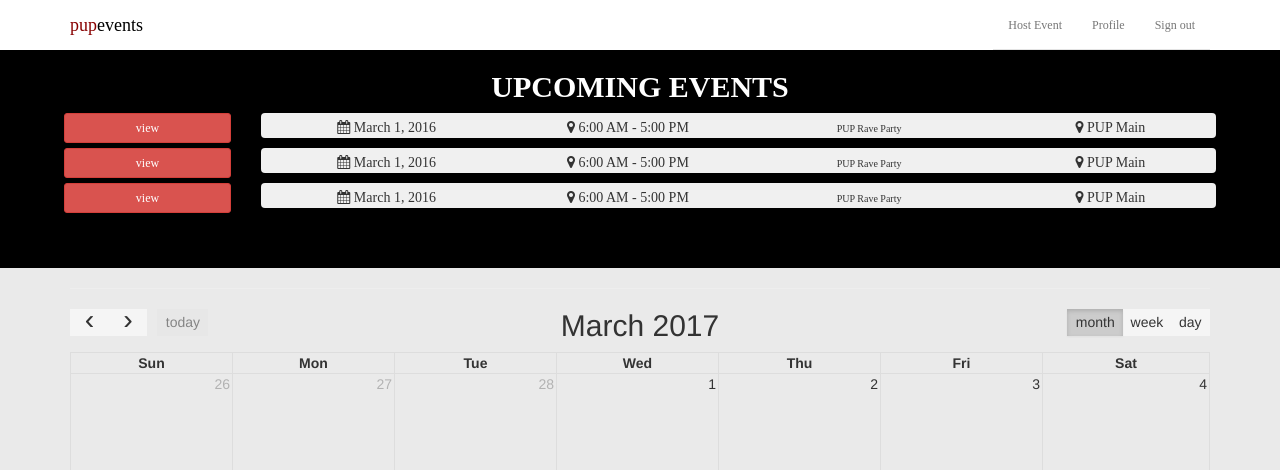
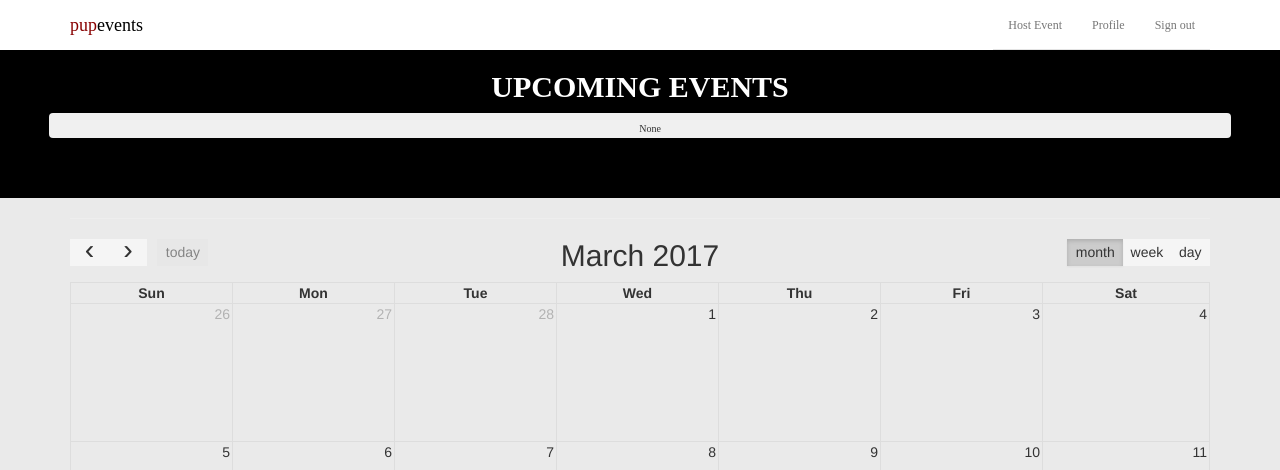
Before and after one commit to jedidiahgarcia/PUPevents, a Flask app: template templates/home/index.html in a window 1280 px wide. Shown: the top 470 px of the page. Run offline with Flask 2, Linux system fonts and the light colour scheme; the template is opened without the code that fills it, so the values that code supplies are empty; some libraries are stand-ins or nearby versions.

Commit message:
updating app.py and homepage

```diff
--- a/app.py
+++ b/app.py
@@ -30,7 +30,6 @@ def default():
             data = cur.fetchall()
 
             for datum in data:
-                print(datum)
                 event = {}
                 event['title'] = datum[0]
                 event['date'] = datum[1]
@@ -113,8 +112,44 @@ def create():
 @app.route('/home')
 def home():
     events = []
+    upcoming = []
 
     if 'user_id' in session:
+        try:
+            con = mysql.connection
+            cur = con.cursor()
+            cur.callproc('getNextThree')
+            data = cur.fetchall()
+
+            for datum in data:
+                event = {}
+                event['id'] = datum[5]
+                event['title'] = datum[0]
+                event['date'] = datum[1]
+
+                hours, remainder = divmod(datum[2].seconds, 3600)
+                minutes, seconds = divmod(remainder, 60)
+                starttime = '%02d:%02d' % (hours, minutes)
+
+                event['starttime'] = starttime
+
+                hours, remainder = divmod(datum[3].seconds, 3600)
+                minutes, seconds = divmod(remainder, 60)
+                endtime = '%02d:%02d' % (hours, minutes)
+
+                event['endtime'] = endtime
+
+                event['location'] = datum[4]
+                upcoming.append(event)
+
+        except Exception as e:
+            con.rollback()
+            return e
+
+        finally:
+            cur.close()
+
+        #############################################################################################################
         try:
             con = mysql.connection
             cur = con.cursor()
@@ -145,7 +180,7 @@ def home():
         finally:
             cur.close()
 
-        return render_template('home/index.html', event = events)
+        return render_template('home/index.html', event = events, next = upcoming)
     else:
         return redirect('/')
 
--- a/templates/home/index.html
+++ b/templates/home/index.html
@@ -222,98 +222,58 @@
 				</span>
 			</h2>
 
+			{% if next is defined %}
+
+		    	{% for item in next %}
 				    <div class="row">
 						<div class="col-md-2">
+							<a href=" view/event/{{ item['id']}} ">
 								<button type="button" class="btn btn-sm btn-danger">
 									view
 								</button>
+							</a>
 						</div>
 						<div class="col-md-10">
 							<div class="event-teaser-2">
 								<div class="row">
 									<div class="col-md-3">
 										<i class="fa fa-calendar" aria-hidden="true"></i>
-								March 1, 2016
+										{{ item['date'] }}
 									</div>
 									<div class="col-md-3">
-								<i class="fa fa-map-marker" aria-hidden="true"></i>
-								6:00 AM - 5:00 PM
+										<i class="fa fa-clock-o" aria-hidden="true"></i>
+										{{ item['starttime'] }} - {{ item['endtime'] }}
 									</div>
 									<div class="col-md-3">
-								<span id="event-title" style="font-size: 10px;">
-								PUP Rave Party
+										<span id="event-title" style="font-size: 15px;">
+										{{ item['title'] }}
 										</span>
 									</div>
 									<div class="col-md-3">
 										<i class="fa fa-map-marker" aria-hidden="true"></i>
-								PUP Main
+										{{ item['location'] }}
 									</div>
 								</div>
 							</div>
 						</div>
 					</div>
+				{% endfor %}
+
+			{% else %}
 
 				<div class="row">
-				<div class="col-md-2">
-					<button type="button" class="btn btn-sm btn-danger">
-						view
-					</button>
-				</div>
-				<div class="col-md-10">
 					<div class="event-teaser-2">
 						<div class="row">
-							<div class="col-md-3">
-								<i class="fa fa-calendar" aria-hidden="true"></i>
-								March 1, 2016
-							</div>
-							<div class="col-md-3">
-								<i class="fa fa-map-marker" aria-hidden="true"></i>
-								6:00 AM - 5:00 PM
-							</div>
-							<div class="col-md-3">
+							<div class="col-md-12">
 								<span id="event-title" style="font-size: 10px;">
-								PUP Rave Party
+									None
 								</span>
-							</div>
-							<div class="col-md-3">
-								<i class="fa fa-map-marker" aria-hidden="true"></i>
-								PUP Main
-							</div>
 							</div>
 						</div>
 					</div>
 				</div>
 
-			<div class="row">
-				<div class="col-md-2">
-					<button type="button" class="btn btn-sm btn-danger">
-						view
-					</button>
-				</div>
-				<div class="col-md-10">
-					<div class="event-teaser-2">
-						<div class="row">
-							<div class="col-md-3">
-								<i class="fa fa-calendar" aria-hidden="true"></i>
-								March 1, 2016
-							</div>
-							<div class="col-md-3">
-								<i class="fa fa-map-marker" aria-hidden="true"></i>
-								6:00 AM - 5:00 PM
-							</div>
-							<div class="col-md-3">
-								<span id="event-title" style="font-size: 10px;">
-								PUP Rave Party
-								</span>
-							</div>
-							<div class="col-md-3">
-								<i class="fa fa-map-marker" aria-hidden="true"></i>
-								PUP Main
-							</div>
-						</div>
-					</div>
-				</div>
-			</div>
+			{% endif %}
 		</center>
 	</div>
 
```
Lines whose indentation alone changed are shown as unchanged.
